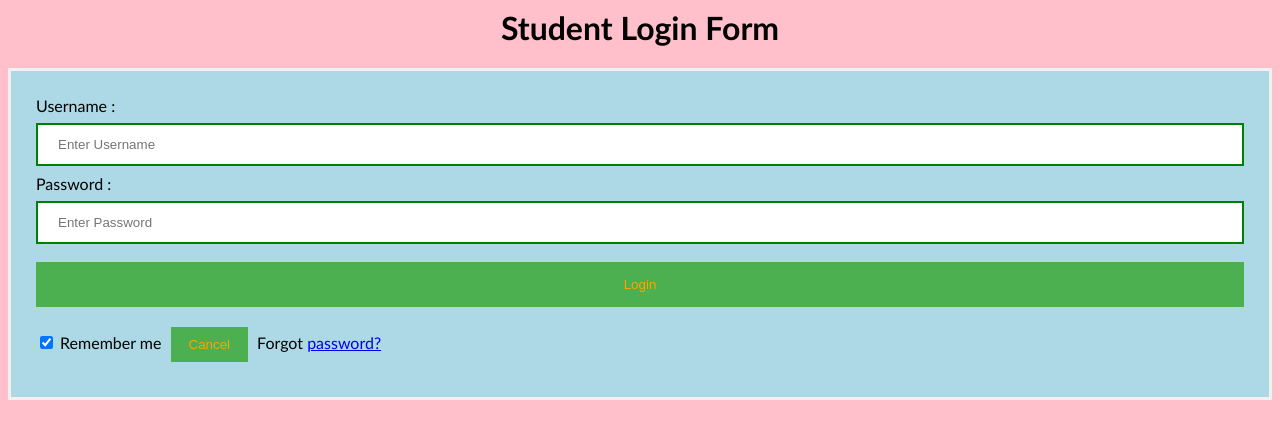
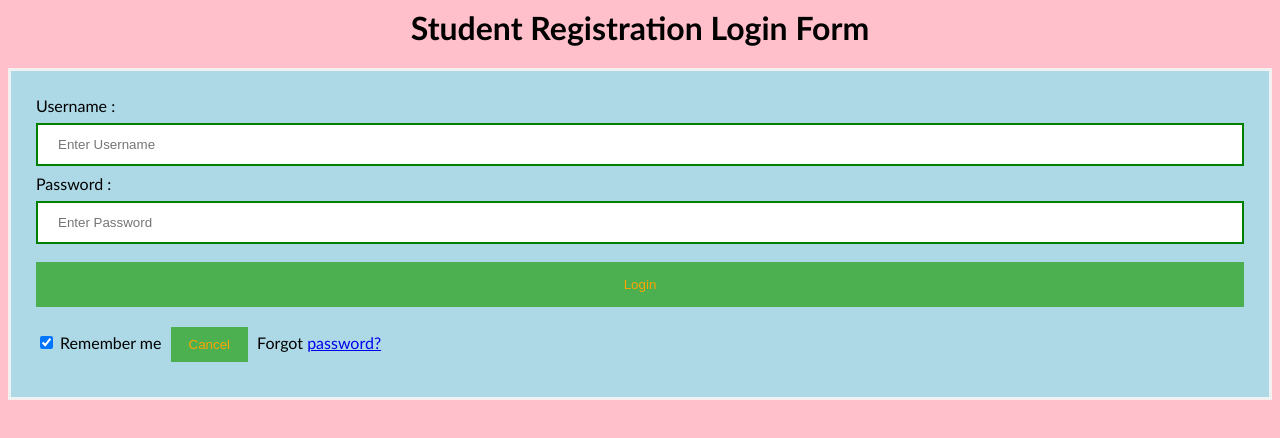
Before and after one commit to sujataoak799/git-1092022, a plain HTML site: page index.html in a window 1280 px wide. Drawn offline with Linux system fonts and the light colour scheme.

Commit message:
Changed To Students Registration Login Form

```diff
--- a/index.html
+++ b/index.html
@@ -44,7 +44,7 @@ button {
 </style>
 </head>
 <body>
-    <center> <h1> Student Login Form </h1> </center>
+    <center> <h1> Student Registration Login Form </h1> </center>
     <form>
         <div class="container">
             <label>Username : </label>
```
